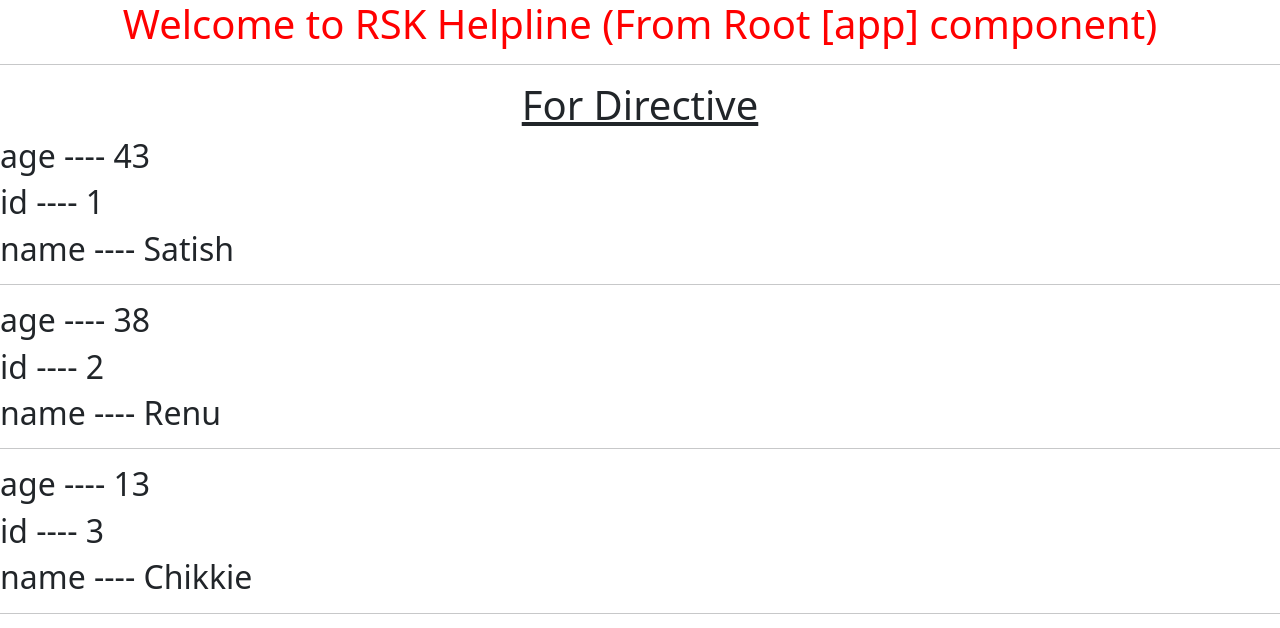
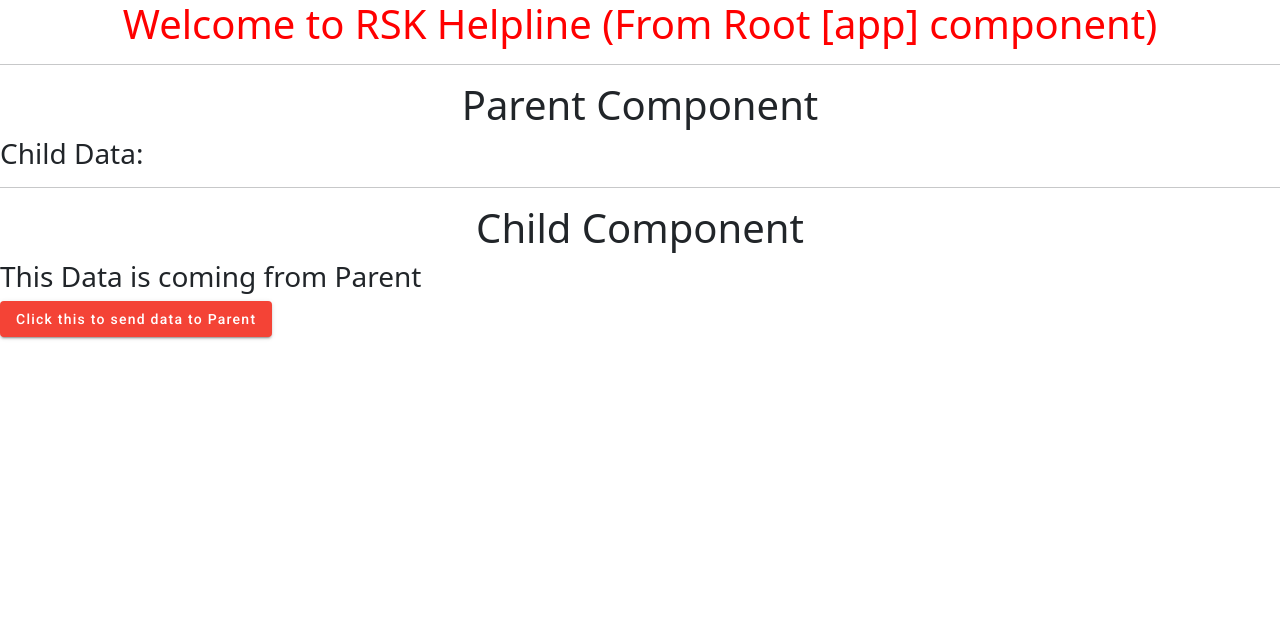
Before and after one commit to SatishKonduru/Angular16, an Angular app: page / in a window 1280 px wide. Shown: the top 628 px of the page. Built offline with nearby package versions, Linux system fonts and the light colour scheme.

Commit message:
Component Communication

```diff
--- a/src/app/app.component.html
+++ b/src/app/app.component.html
@@ -13,4 +13,5 @@
 <!-- <app-two-way></app-two-way> -->
 <!-- <app-if></app-if> -->
 <!-- <app-switch></app-switch> -->
-<app-for></app-for>
+<!-- <app-for></app-for> -->
+<app-parent></app-parent>
--- /dev/null
+++ b/src/app/components/child/child.component.html
@@ -0,0 +1,6 @@
+<hr>
+
+<h1>Child Component</h1>
+<h3>{{pPostMan}}</h3>
+
+<button mat-raised-button color="warn" (click)="onClick()"> Click this to send data to Parent</button>
--- /dev/null
+++ b/src/app/components/child/child.component.ts
@@ -0,0 +1,18 @@
+import { Component, EventEmitter, Input, Output } from '@angular/core';
+
+@Component({
+  selector: 'app-child',
+  templateUrl: './child.component.html',
+  styleUrls: ['./child.component.css']
+})
+export class ChildComponent {
+@Input() public pPostMan
+
+@Output() public cData  = new EventEmitter()
+
+onClick(){
+  this.cData.emit("This is Child Data")
+}
+
+
+}
--- a/src/app/components/for/for.component.html
+++ b/src/app/components/for/for.component.html
@@ -15,8 +15,8 @@
 <!-- <h2 *ngFor="let x of emp | keyvalue">
     {{x.key}}  ------ {{x.value}}
 </h2> -->
-<h2 *ngFor="let x of emp">
+<!-- <h2 *ngFor="let x of emp">
     <h2 *ngFor="let y of x | keyvalue">
             {{y.key}} ---- {{y.value}}
     </h2><hr>
-</h2>
+</h2> -->
--- /dev/null
+++ b/src/app/components/parent/parent.component.html
@@ -0,0 +1,4 @@
+<h1>Parent Component</h1>
+<h3>Child Data: {{dataFromChild}}</h3>
+
+<app-child   (cData)="dataFromChild = $event"   [pPostMan]="pData"></app-child>
--- /dev/null
+++ b/src/app/components/parent/parent.component.ts
@@ -0,0 +1,12 @@
+import { Component, Input } from '@angular/core';
+
+@Component({
+  selector: 'app-parent',
+  templateUrl: './parent.component.html',
+  styleUrls: ['./parent.component.css']
+})
+export class ParentComponent {
+public pData = "This Data is coming from Parent"
+public dataFromChild = ''
+
+}
```
Also changed, not shown: src/app/app.module.ts (+8 -1 lines), src/app/components/child/child.component.css (added), src/app/components/parent/parent.component.css (added).
